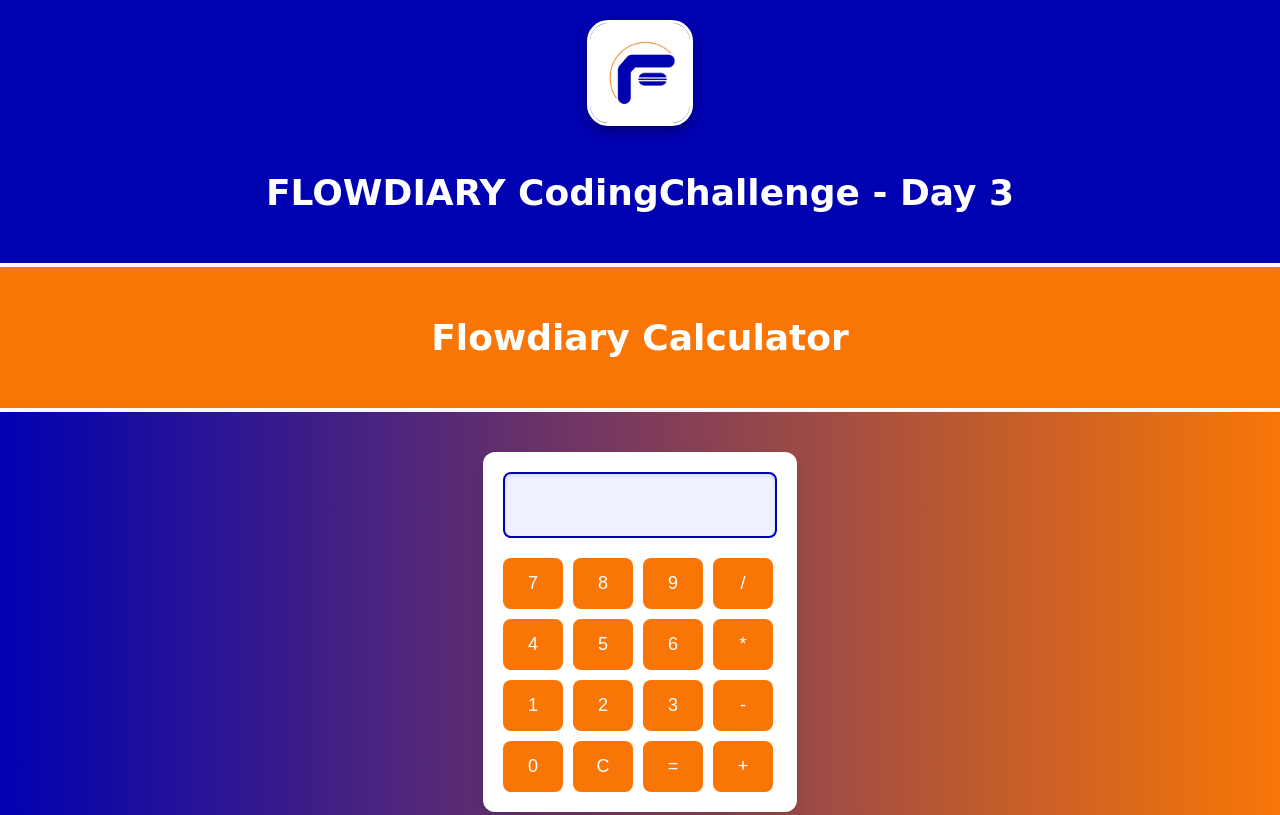
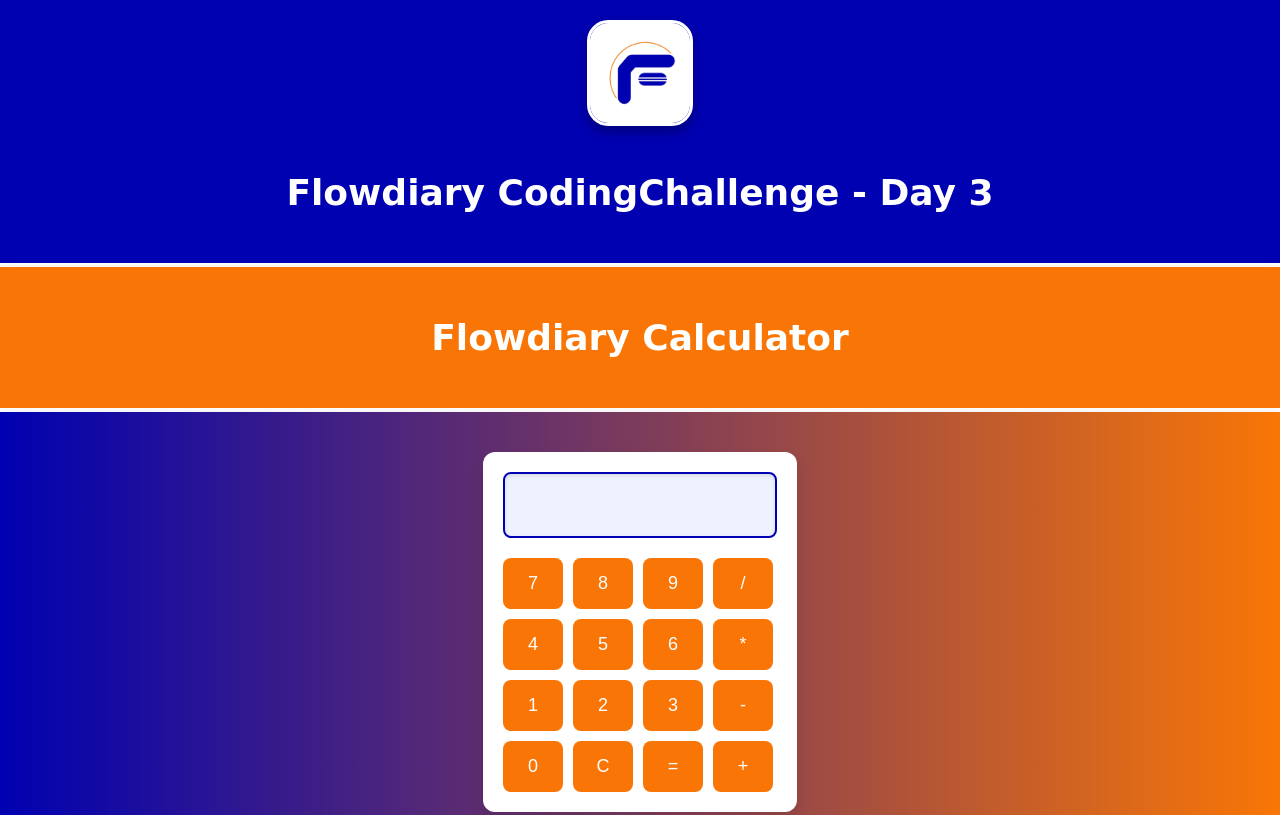
Before and after one commit to Kabirfandirma/Calcuator, a plain HTML site: page index.html in a window 1280 px wide. Shown: the top 815 px of the page. Drawn offline with Linux system fonts and the light colour scheme.

```diff
--- a/index.html
+++ b/index.html
@@ -10,7 +10,7 @@
 
   <div id="topHeader">
     <img src="images/logo.jpg" alt="Profile" class="profile-pic" />
-    <h2>FLOWDIARY CodingChallenge - Day 3</h2>
+    <h2>Flowdiary CodingChallenge - Day 3</h2>
   </div>
    <div id="calHeader">
     <h2>Flowdiary Calculator</h2>
--- a/style.css
+++ b/style.css
@@ -3,8 +3,6 @@
 h2 {
   font-family: 'Pacifico', cursive;
 }
-
-
 
   background: #f0f2f5;
 }
```
